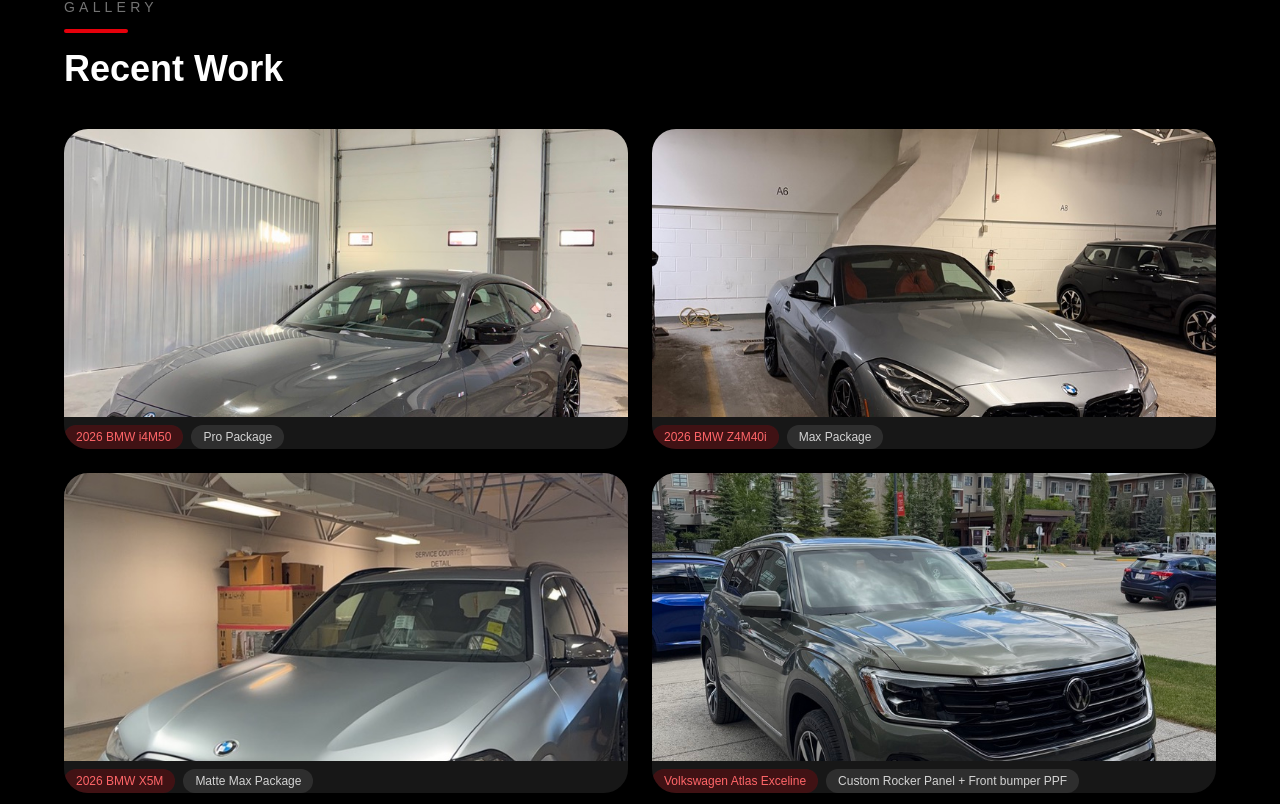
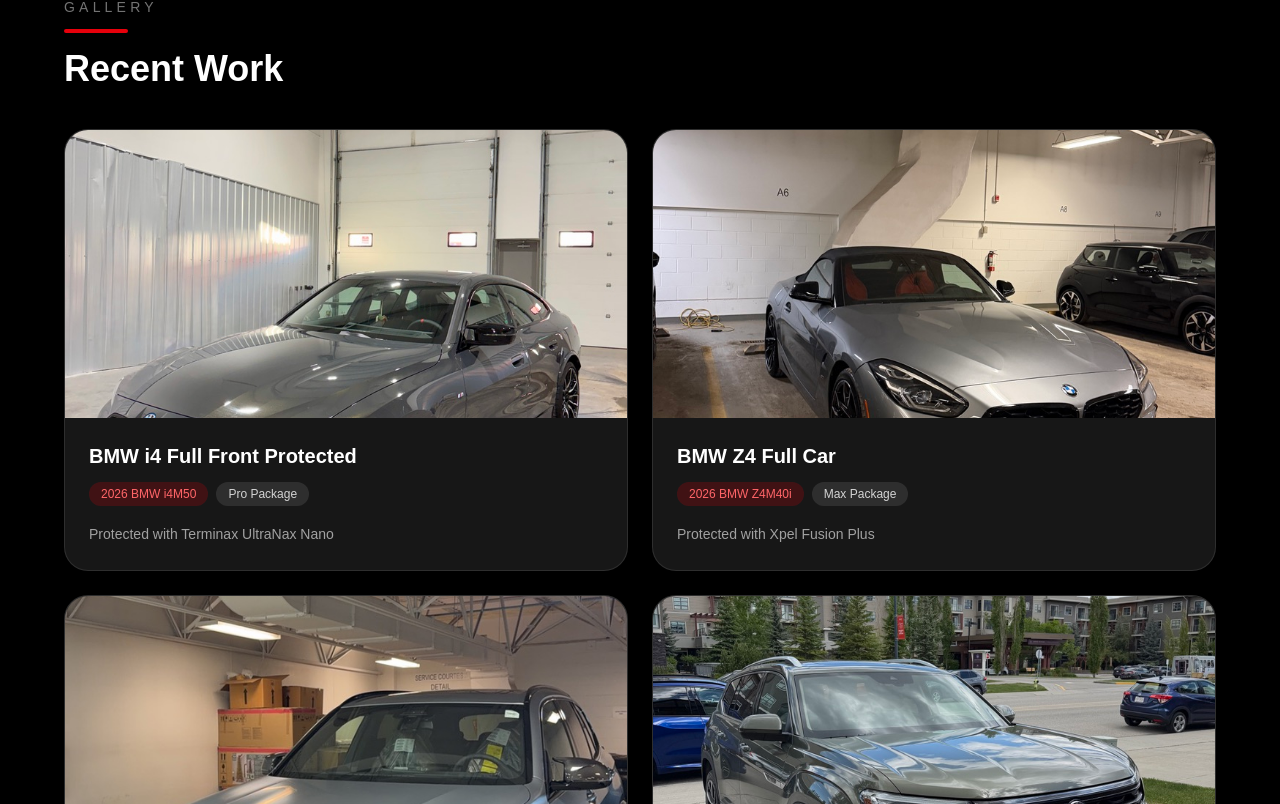
Before and after one commit to frankguo1996/aegisauto, a Next.js app: page / in a window 1280 px wide. Shown: the part 3316-4120 px from the top of the page. Built offline with nearby package versions, Linux system fonts and the light colour scheme.

Commit message:
debug gallary

```diff
--- a/app/page.tsx
+++ b/app/page.tsx
@@ -389,25 +389,35 @@
           {cases.map((item) => (
             <div
             key={item.title}
-              className="overflow-hidden rounded-3xl bg-neutral-900"
+            className="overflow-hidden rounded-3xl border border-white/10 bg-neutral-900 transition hover:border-red-600"
           >
-              <div className="relative h-72">
+            <div className="relative h-72 overflow-hidden">
               <Image
                 src={item.image}
                 alt={item.title}
                 fill
-                  className="object-cover"
+                className="object-cover transition duration-500 hover:scale-105"
               />
             </div>
 
-              <div className="mt-2 flex gap-2 text-xs">
-                <span className="rounded-full bg-red-600/20 px-3 py-1 text-red-400">
+            <div className="p-6">
+              <h3 className="text-xl font-semibold">
+                {item.title}
+              </h3>
+
+              <div className="mt-3 flex flex-wrap gap-2">
+                <span className="rounded-full bg-red-600/20 px-3 py-1 text-xs text-red-400">
                   {item.vehicle}
                 </span>
 
-                <span className="rounded-full bg-white/10 px-3 py-1 text-neutral-300">
+                <span className="rounded-full bg-white/10 px-3 py-1 text-xs text-neutral-300">
                   {item.service}
                 </span>
+              </div>
+
+              <p className="mt-4 text-sm leading-6 text-neutral-400">
+                {item.desc}
+              </p>
             </div>
           </div>
           ))}
```
Lines whose indentation alone changed are shown as unchanged.
